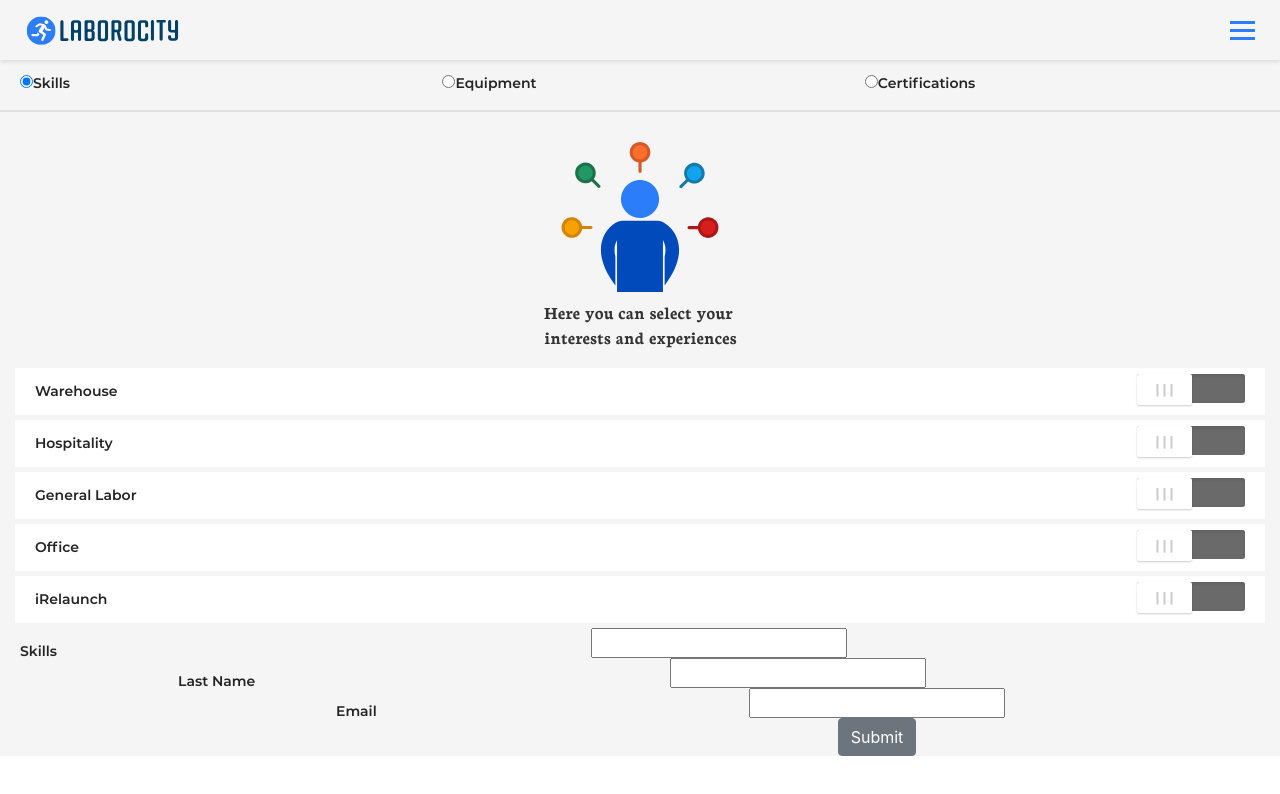
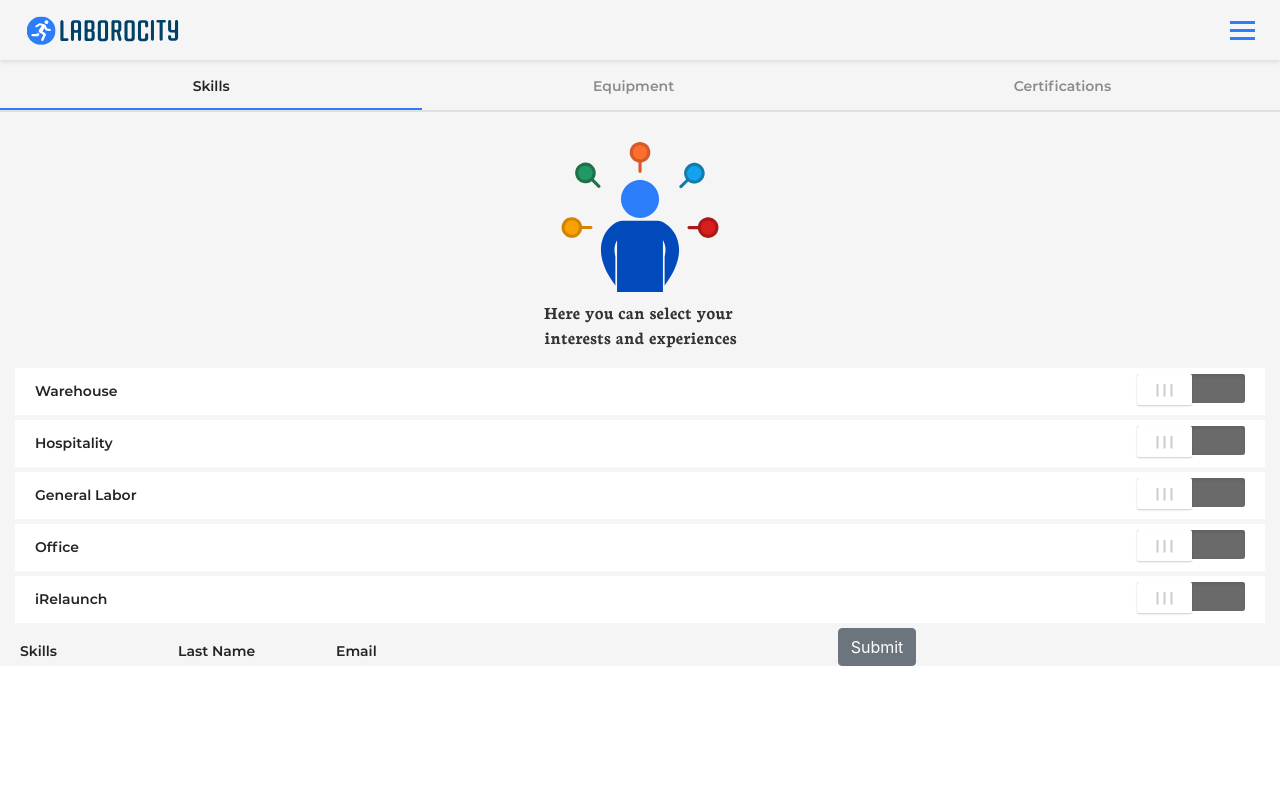
Before and after one commit to estorey11/form-test, a React (Create React App) app: page / in a window 1280 px wide. Shown: the top 794 px of the page. Built offline with nearby package versions, Linux system fonts and the light colour scheme.

Commit message:
add navbar css

```diff
--- a/src/components/FormNav.js
+++ b/src/components/FormNav.js
@@ -7,20 +7,24 @@
     <div>
       <Nav id='formNav'>
         <NavItem id='nav1'>
-          <label>
-            <input type="radio" value="skills" checked={props.form === 'skills'} onChange={props.handleTabClick} />
+            <div class='textPad'></div>
+            <input type="radio" value="skills" id='skills' checked={props.form === 'skills'} onChange={props.handleTabClick} />
+          <label class='radioLabel' for='skills' >
             Skills
           </label>
         </NavItem>
         <NavItem id='nav2'>
-          <label>
-            <input type="radio" value="equip" checked={props.form === 'equip'} onChange={props.handleTabClick} />
+            <div class='textPad'></div>
+            <input type="radio" value="equip" id='equip' checked={props.form === 'equip'} onChange={props.handleTabClick} />
+
+          <label class='radioLabel' for='equip' >
             Equipment
           </label>
         </NavItem>
         <NavItem id='nav3'>
-          <label>
-            <input type="radio" value="certs" checked={props.form === 'certs'} onChange={props.handleTabClick}/>
+            <div class='textPad'></div>
+            <input type="radio" value="certs" id='certs' checked={props.form === 'certs'} onChange={props.handleTabClick}/>
+          <label class='radioLabel' for='certs' >
             Certifications
           </label>
         </NavItem>
--- a/src/css/FormNav.css
+++ b/src/css/FormNav.css
@@ -10,16 +10,42 @@
     align-items: center;
 }
 
-.navButton {
-  display: block;
-  width: 100%;
-  height: 100%;
-  border: none;
-  background-color: transparent;
-}
 
 #formNav{
   background: #F5F5F5;
   border-bottom: 2px solid #E0E0E0;
   height: 52px;
 }
+
+.textPad{
+  height: 36%;
+}
+
+.radioLabel {
+  display: block;
+  cursor: pointer;
+  height: 64%;
+  width: 100%;
+  margin: 0px;
+  padding: 0px;
+  text-align: center;
+  background: transparent;
+  opacity: 0.5;
+
+  -webkit-user-select: none;
+  -moz-user-select: none;
+  -ms-user-select: none;
+  user-select: none;
+}
+
+/* Hide the browser's default radio button */
+input {
+  position: absolute;
+  opacity: 0;
+  cursor: pointer;
+}
+
+input:checked + label {
+  border-bottom: 2px solid #2C7DFA;
+  opacity: 1;
+}
```
